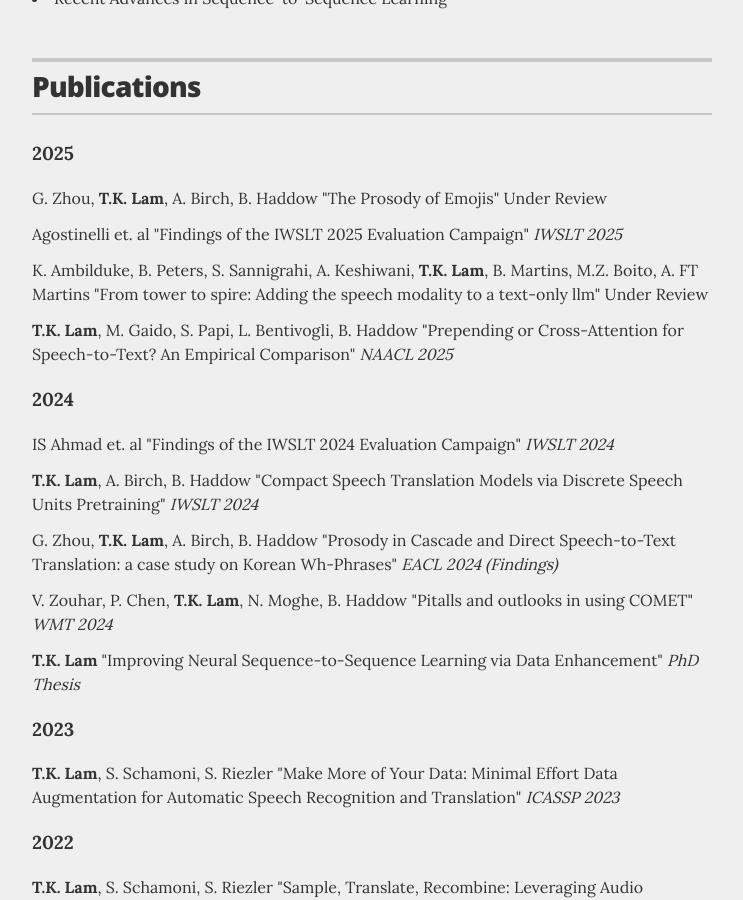
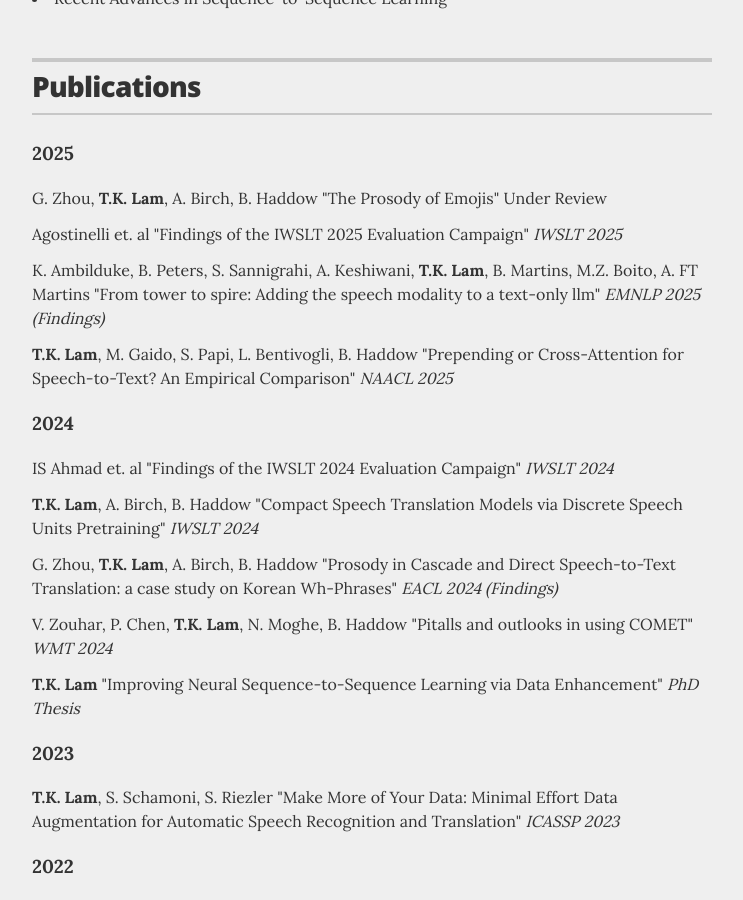
Before and after one commit to heidelkin/heidelkin.github.io, a Jekyll site: the page built from index.html, in a window 1280 px wide and 900 px high, scrolled down 1944 px. Shown: the whole window, without its empty margins (268-1011 px from the left). Built offline with Jekyll 4.4.1, drawn with Linux system fonts in a browser that asks for light colours.

Commit message:
update paper

```diff
--- a/_data/papers.yml
+++ b/_data/papers.yml
@@ -8,7 +8,7 @@
     venue: <em>IWSLT 2025</em>
   - authors: "K. Ambilduke, B. Peters, S. Sannigrahi, A. Keshiwani, <strong>T.K. Lam</strong>, B. Martins, M.Z. Boito, A. FT Martins"
     title: "From tower to spire: Adding the speech modality to a text-only llm"
-    venue: "Under Review"
+    venue: <em>EMNLP 2025 (Findings)</em>
   - authors: "<strong>T.K. Lam</strong>, M. Gaido, S. Papi, L. Bentivogli, B. Haddow"
     title: "Prepending or Cross-Attention for Speech-to-Text? An Empirical Comparison"
     venue: <em>NAACL 2025</em>
```
